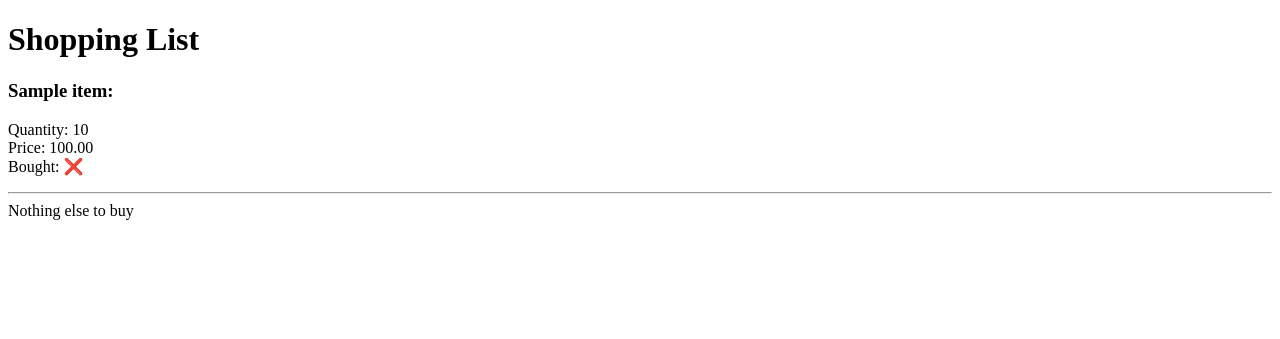
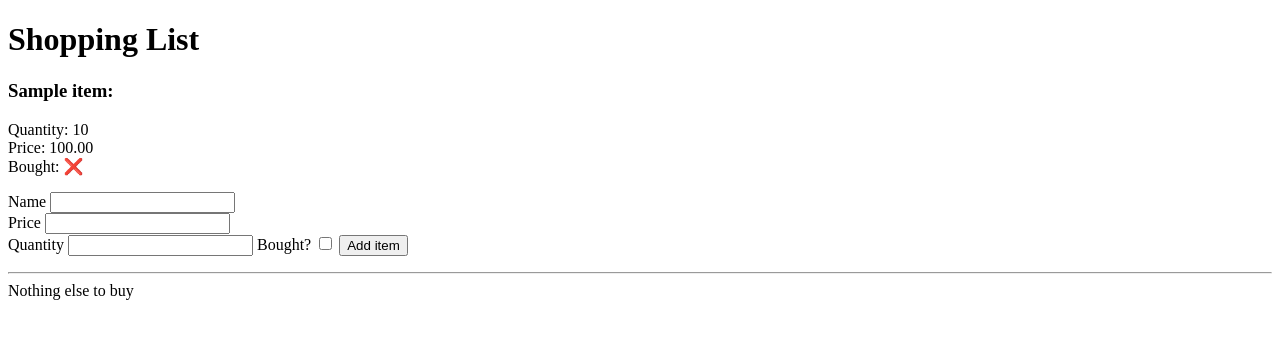
Before and after one commit to Andrew-Lindsay42/Week3WeekendHW, a Flask app: template templates/index.html in a window 1280 px wide. Shown: the top 339 px of the page. Run offline with Flask 2, Linux system fonts and the light colour scheme; the template is opened without the code that fills it: most values are stand-ins (such as "Sample title", 1, 10 or a date in 2020).

Commit message:
Added the ability to add an item to list - MVP complete

```diff
--- a/models/shopping_list.py
+++ b/models/shopping_list.py
@@ -5,3 +5,6 @@
 item_3 = Item('Washing-up Liquid', 1.99, 1, True)
 
 shopping_list = [item_1, item_2, item_3]
+
+def add_new_item(new_item):
+    shopping_list.append(new_item)
--- a/templates/index.html
+++ b/templates/index.html
@@ -26,6 +26,23 @@
             </p>
         </div>
         {% endfor %}
+
+        <div id = "add_item">
+            <form action="/list" method="post">
+                <label for="name">Name</label>
+                <input type="text" name="name" id="name">
+                <br>
+                <label for="price">Price</label>
+                <input type="number" name="price" id="price" step=0.01>
+                <br>
+                <label for="quantity">Quantity</label>
+                <input type="number" name="quantity" id="quantity">
+                <label for="bought">Bought?</label>
+                <input type="checkbox" name="bought" id="bought">
+                <input type="submit" value="Add item">
+
+
+            </form>
 </body>
 <footer>
     <p>
```
Also changed, not shown: controllers/controller.py (+15 -2 lines).
